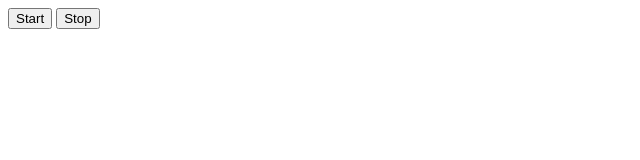
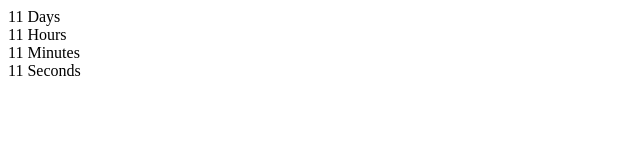
Before and after one commit to koval1307/goit-js-hw-11, a plain HTML site: page index.html in a window 1280 px wide. Shown: the whole page, without its empty margins (0-640 px from the left). Drawn offline with Linux system fonts and the light colour scheme.

Commit message:
фикс

```diff
--- a/colorswitch.js
+++ b/colorswitch.js
@@ -1,7 +1,7 @@
 
 const body = document.querySelector ('body');
-const startBtn = document.querySelector('[data-action=start]');
-const stopBtn = document.querySelector('[data-action=stop]');
+const startBtnRef = document.querySelector('[data-action=start]');
+const stopBtnRef = document.querySelector('[data-action=stop]');
 const colors = [
     '#FFFFFF',
     '#2196F3',
--- a/index.html
+++ b/index.html
@@ -6,11 +6,34 @@
     <title>Document</title>
 </head>
 <body>
-    <button type="button" data-action="start">Start</button>
-    <button type="button" data-action="stop">Stop</button>
+     <!-- //////------color switch-----///// -->
+    <!-- <button type="button" data-action="start">Start</button>
+    <button type="button" data-action="stop">Stop</button> -->
+    <!-- ///////------timer---------/////////// -->
+    <div class="timer" id="timer-1">
+        <div class="field">
+          <span class="value" data-value="days">11</span>
+          <span class="label">Days</span>
+        </div>
 
+        <div class="field">
+          <span class="value" data-value="hours">11</span>
+          <span class="label">Hours</span>
+        </div>
 
-<script src="colorswitch.js" type="module"></script>
-<script src="./practice.js" type="module"></script>
+        <div class="field">
+          <span class="value" data-value="mins">11</span>
+          <span class="label">Minutes</span>
+        </div>
+
+        <div class="field">
+          <span class="value" data-value="secs">11</span>
+          <span class="label">Seconds</span>
+        </div>
+      </div>
+
+<!-- <script src="colorswitch.js" type="module"></script> -->
+<!-- <script src="./practice.js" type="module"></script> -->
+<script src="timer.js" type="module"></script>
 </body>
 </html>
```
Also changed, not shown: timer.js (added, +29 -0 lines).
